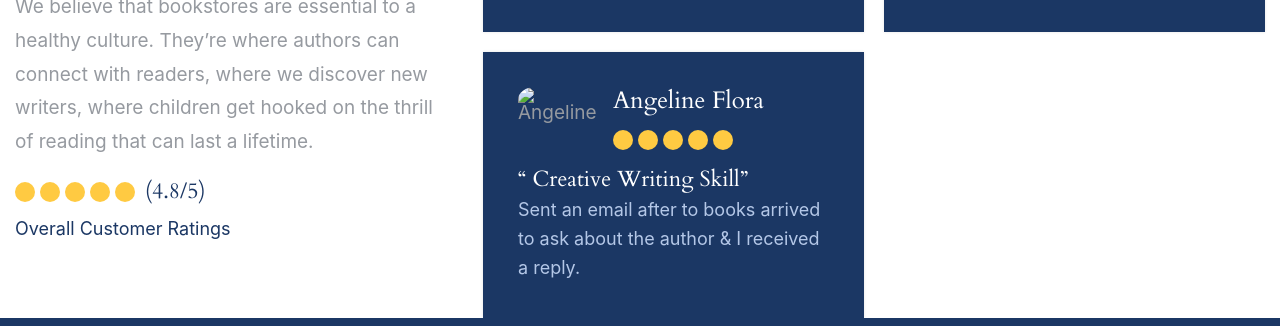
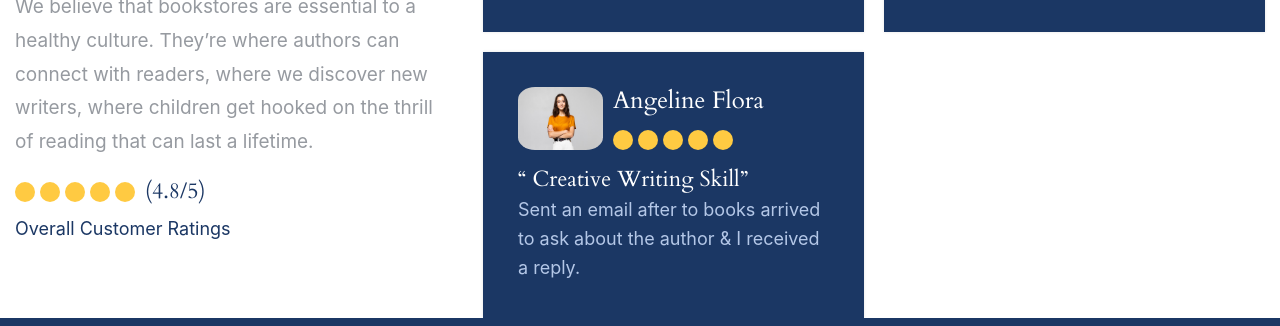
Before and after one commit to Oduvanchik43/Pages, a plain HTML site: page index.html in a window 1280 px wide. Shown: the part 7931-8257 px from the top of the page. Drawn offline with Linux system fonts and the light colour scheme; the site is published under a folder, as on GitHub Pages, so addresses that start at the root find nothing.

Commit message:
update source image section "readers"

```diff
--- a/index.html
+++ b/index.html
@@ -439,7 +439,7 @@
 							</div>
 							<div class="cards-box">
 								<div class="cards-box__info">
-									<img src="/img/homepages/readers/Angeline Flora.jpg" alt="Angeline">
+									<img src="./img/homepages/readers/Angeline Flora.jpg" alt="Angeline">
 									<div class="cards-box__info-content info-content">
 										<h4 class="info-content__title">Angeline Flora</h4>
 										<div class="info-content__grades">
```
